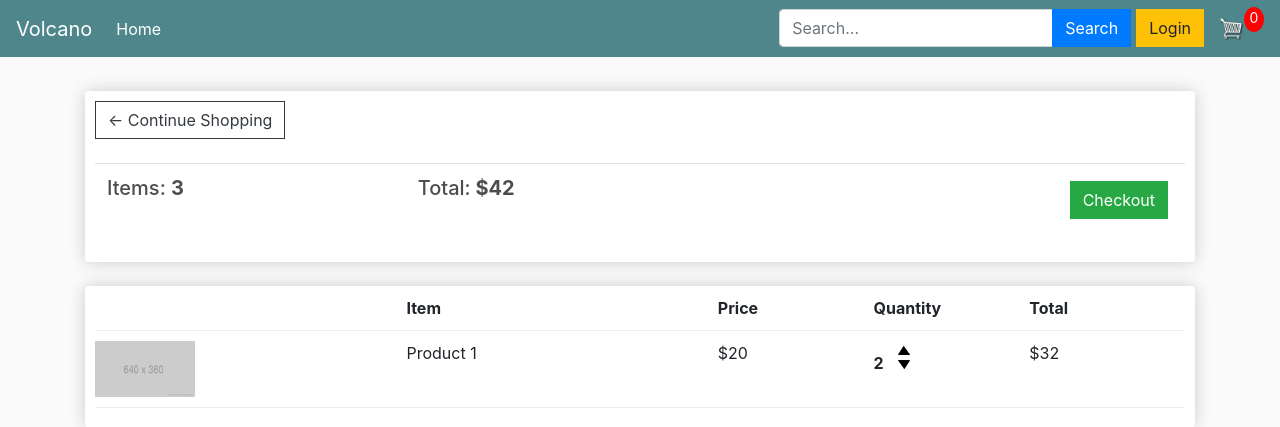
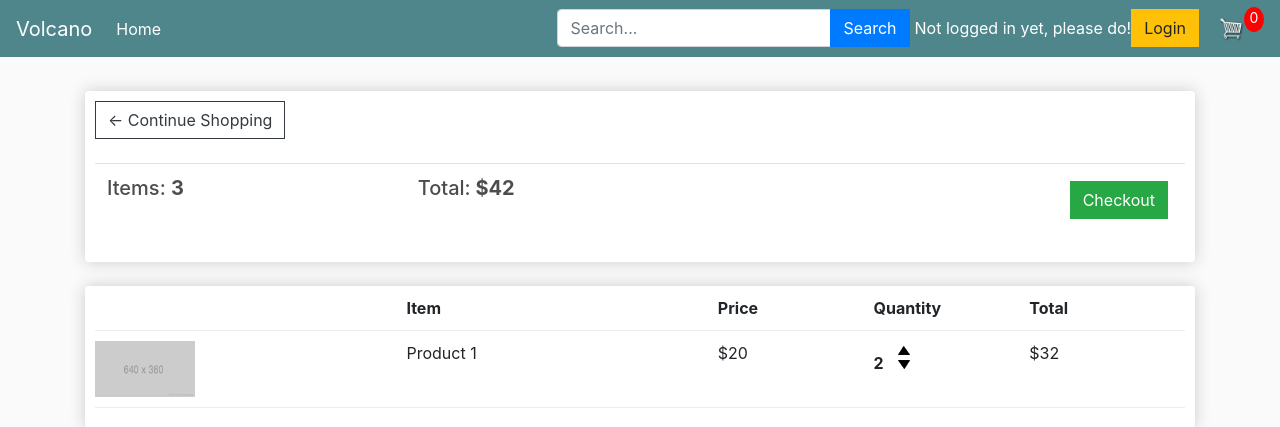
Before and after one commit to Kehong254/Solo_assessment, a Django app: page /cart/ in a window 1280 px wide. Shown: the top 427 px of the page. Run offline with Django 4.2, Linux system fonts and the light colour scheme; lists and menus that the app fills with data are empty; some libraries are stand-ins or nearby versions.

Commit message:
add Descriptive statements

```diff
--- a/Shopping_app/templates/store/main.html
+++ b/Shopping_app/templates/store/main.html
@@ -38,21 +38,22 @@
         </form>
       </div>
 
+			<div class="form-inline my-2 my-lg-0">
+					{% if user.is_authenticated %}
+							<p class="my-2 my-sm-0 text-white">Welcome！👏 {{ user.username }}</p>
+							<a href="{% url 'logout' %}" class="btn btn-warning">Logout</a>
+					{% else %}
+							<p class="my-2 my-sm-0 text-white">Not logged in yet, please do!</p>
+							<a href="{% url 'login' %}" class="btn btn-warning">Login</a>
+					{% endif %}
+			</div>
 
-	    <div class="form-inline my-2 my-lg-0">
-{% if user.is_authenticated %}
-  <a href="{% url 'logout' %}" class="btn btn-warning">Logout</a>
-{% else %}
-  <a href="{% url 'login' %}" class="btn btn-warning">Login</a>
-{% endif %}
-
-	     	<a href="{% url 'cart' %}">
-	    		<img  id="cart-icon" src="{% static 'images/cart.png' %}">
-	    	</a>
-	    	<p id="cart-total">0</p>
-
-	    </div>
-
+			<div class="form-inline my-2 my-lg-0">
+					<a href="{% url 'cart' %}">
+							<img id="cart-icon" src="{% static 'images/cart.png' %}">
+					</a>
+					<p id="cart-total">0</p>
+			</div>
 
 	  </div>
 	</nav>
@@ -72,3 +73,12 @@
 	<script src="https://stackpath.bootstrapcdn.com/bootstrap/4.4.1/js/bootstrap.min.js" integrity="sha384-wfSDF2E50Y2D1uUdj0O3uMBJnjuUD4Ih7YwaYd1iqfktj0Uod8GCExl3Og8ifwB6" crossorigin="anonymous"></script>
 </body>
 </html>
+
+
+	<script src="https://code.jquery.com/jquery-3.4.1.slim.min.js" integrity="sha384-J6qa4849blE2+poT4WnyKhv5vZF5SrPo0iEjwBvKU7imGFAV0wwj1yYfoRSJoZ+n" crossorigin="anonymous"></script>
+
+	<script src="https://cdn.jsdelivr.net/npm/popper.js@1.16.0/dist/umd/popper.min.js" integrity="sha384-Q6E9RHvbIyZFJoft+2mJbHaEWldlvI9IOYy5n3zV9zzTtmI3UksdQRVvoxMfooAo" crossorigin="anonymous"></script>
+
+	<script src="https://stackpath.bootstrapcdn.com/bootstrap/4.4.1/js/bootstrap.min.js" integrity="sha384-wfSDF2E50Y2D1uUdj0O3uMBJnjuUD4Ih7YwaYd1iqfktj0Uod8GCExl3Og8ifwB6" crossorigin="anonymous"></script>
+</body>
+</html>
--- a/mysite/settings.py
+++ b/mysite/settings.py
@@ -25,7 +25,7 @@ SECRET_KEY = 'django-insecure-c)9r(u6we*_m5*7ypd_1$a4ghul31@6-8dg#obf#g%r#or0m_g
 # SECURITY WARNING: don't run with debug turned on in production!
 DEBUG = True
 
-ALLOWED_HOSTS = ['faxnylon-opinionvitamin-8000.codio-box.uk']
+ALLOWED_HOSTS = ['faxnylon-opinionvitamin-8000.codio-box.uk', '127.0.0.1']
 
 CSRF_TRUSTED_ORIGINS = ['https://faxnylon-opinionvitamin-8000.codio-box.uk']
 
```
Also changed, not shown: db.sqlite3.
